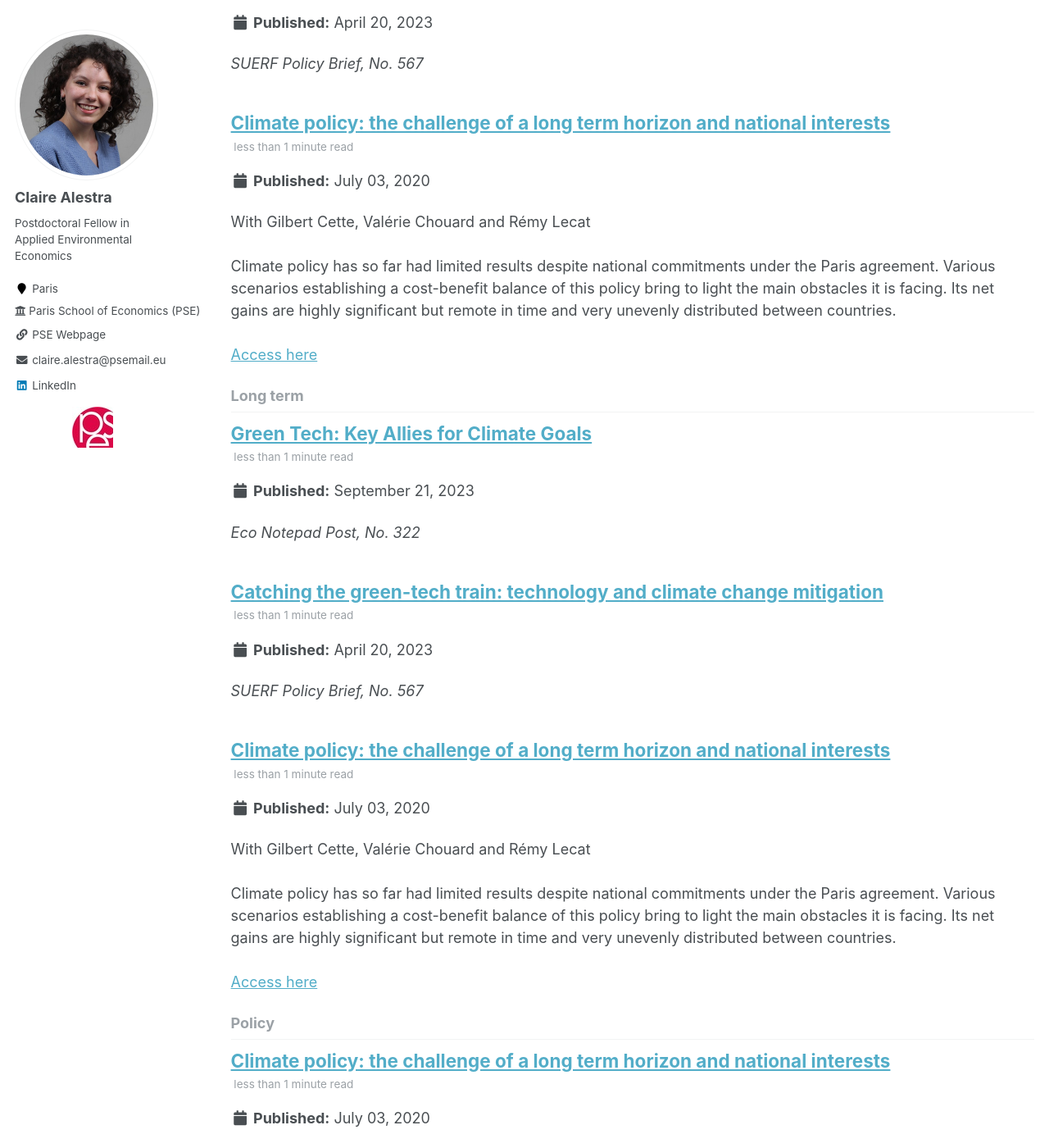
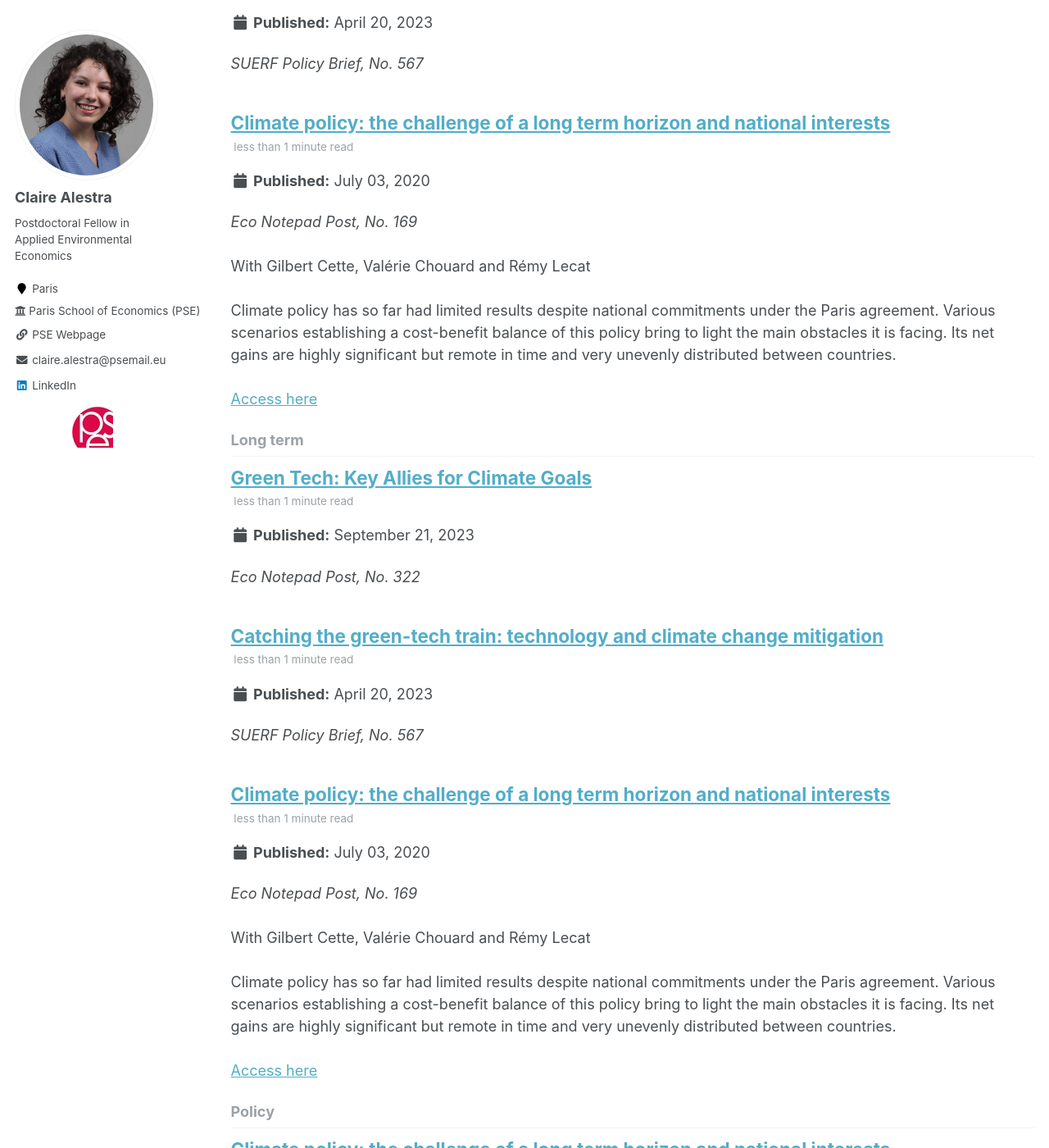
Before and after one commit to ClaireAlestra/ClaireAlestra.github.io, a Jekyll site: the page built from _pages/tag-archive.html, in a window 1280 px wide and 1400 px high, scrolled down 465 px. Shown: the whole window at 82% size. Built offline with Jekyll 4.4.1, drawn with Linux system fonts in a browser that asks for light colours; some of the changed text lies outside the part shown.

Commit message:
Update 2012-08-14-blog-post-1.md

```diff
--- a/_posts/2012-08-14-blog-post-1.md
+++ b/_posts/2012-08-14-blog-post-1.md
@@ -1,8 +1,8 @@
 ---
 title: 'Climate policy: the challenge of a long term horizon and national interests'
-excerpt: "With Gilbert Cette, Valérie Chouard and Rémy Lecat <br> <br> Climate policy has so far had limited results despite national commitments under the Paris agreement. Various scenarios establishing a cost-benefit balance of this policy bring to light the main obstacles it is facing. Its net gains are highly significant but remote in time and very unevenly distributed between countries. <br> <br> [Access here](https://www.banque-france.fr/en/publications-and-statistics/publications/climate-policy-challenge-long-term-horizon-and-national-interests)"
+excerpt: "*Eco Notepad Post, No. 169* <br> <br> With Gilbert Cette, Valérie Chouard and Rémy Lecat <br> <br> Climate policy has so far had limited results despite national commitments under the Paris agreement. Various scenarios establishing a cost-benefit balance of this policy bring to light the main obstacles it is facing. Its net gains are highly significant but remote in time and very unevenly distributed between countries. <br> <br> [Access here](https://www.banque-france.fr/en/publications-and-statistics/publications/climate-policy-challenge-long-term-horizon-and-national-interests)"
 date: 2020-07-03
-permalink: /posts/2020-blog-post-1/
+permalink: /posts/2020-policy-1/
 tags:
   - Climate
   - Policy
```
